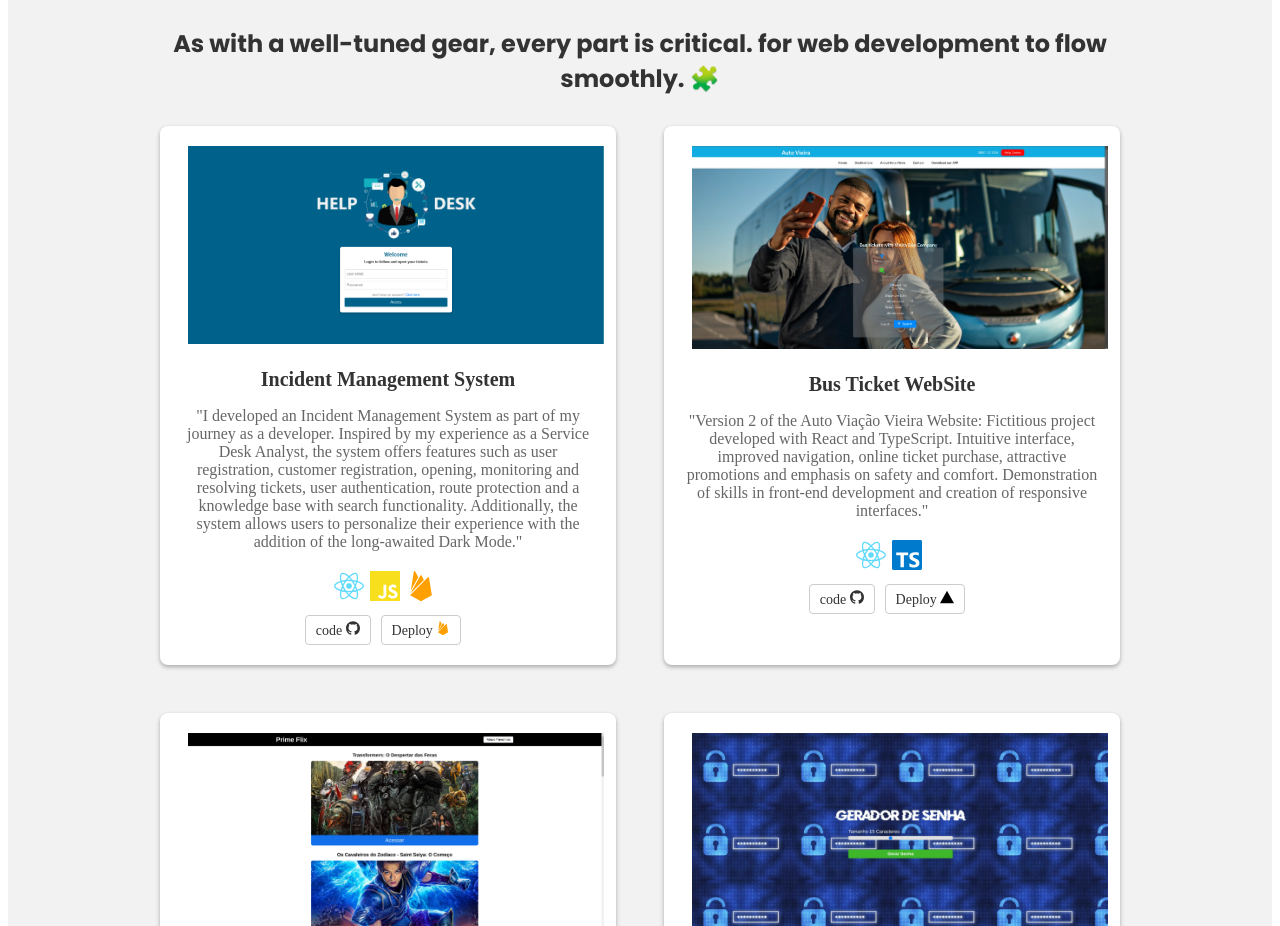
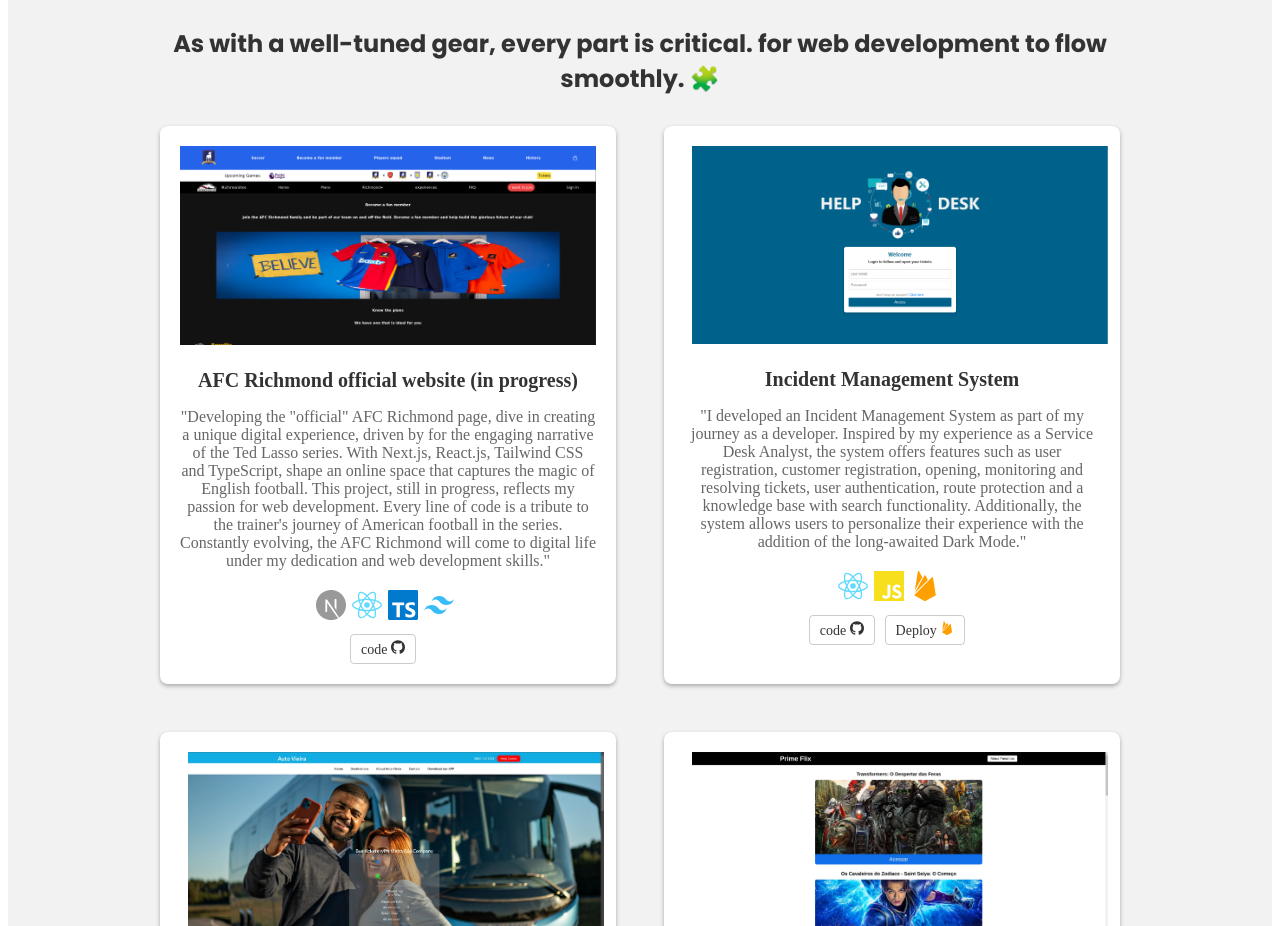
Before and after one commit to Thiagomartinsvieira/portfolio, a React (Vite) app: page / in a window 1280 px wide. Shown: the part 2640-3566 px from the top of the page. Built offline with nearby package versions, Linux system fonts and the light colour scheme.

Commit message:
add afc richmond

```diff
--- a/src/components/Projects/index.jsx
+++ b/src/components/Projects/index.jsx
@@ -7,7 +7,9 @@
   SiHtml5,
   SiJavascript,
   SiNetlify,
+  SiNextdotjs,
   SiReact,
+  SiTailwindcss,
   SiTypescript,
   SiVercel,
 } from 'react-icons/si'
@@ -24,6 +26,47 @@
               development to flow smoothly. 🧩
             </h3>
             <div className="projects-grid">
+              <div className="project-card project-card-1">
+                <div className="project-image">
+                  {/* <a target="_self" href="" rel="noreferrer"> */}
+                  <img src="src/assets/afc_richmond1.png" alt="website" />
+                  {/* </a> */}
+                </div>
+                <div className="project-details">
+                  <h3 className="project-name">
+                    AFC Richmond official website (in progress)
+                  </h3>
+                  <p className="project-description">
+                    "Developing the "official" AFC Richmond page, dive in
+                    creating a unique digital experience, driven by for the
+                    engaging narrative of the Ted Lasso series. With Next.js,
+                    React.js, Tailwind CSS and TypeScript, shape an online space
+                    that captures the magic of English football. This project,
+                    still in progress, reflects my passion for web development.
+                    Every line of code is a tribute to the trainer's journey of
+                    American football in the series. Constantly evolving, the
+                    AFC Richmond will come to digital life under my dedication
+                    and web development skills."
+                  </p>
+                  <div className="project-stack">
+                    <p>
+                      <SiNextdotjs size={30} />
+                      <SiReact size={30} color="#61DAFB" />
+                      <SiTypescript size={30} color="#007ACC" />
+                      <SiTailwindcss size={30} color="#38BDF8" />
+                    </p>
+                  </div>
+                  <div className="project-links">
+                    <a
+                      target="_blank"
+                      href="https://github.com/Thiagomartinsvieira/afc-richmond"
+                      rel="noreferrer"
+                    >
+                      code <SiGithub />
+                    </a>
+                  </div>
+                </div>
+              </div>
               <div className="project-card project-card-1">
                 <div className="project-image">
                   <a
```
